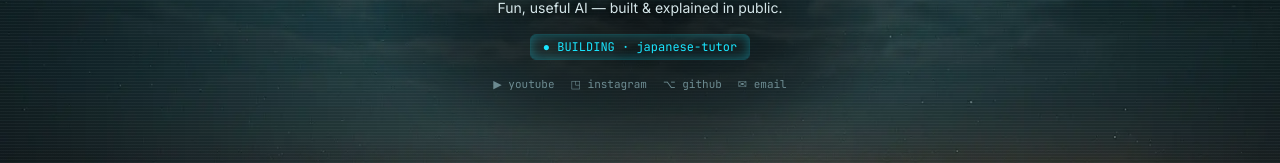
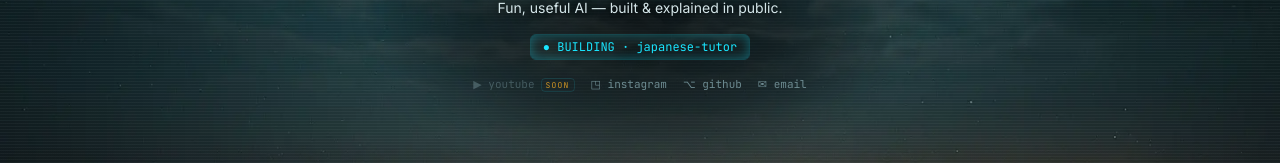
Before and after one commit to evolshenanigans/joshportfolio, a Next.js app: page / in a window 1280 px wide. Shown: the part 391-554 px from the top of the page. Built offline with nearby package versions, Linux system fonts and the light colour scheme.

Commit message:
feat(hero): coming-soon state for unlaunched socials (youtube greyed out)
A dead link to a channel that doesn't exist yet is worse than honesty:
socials listed in site.comingSoon render greyed out with a SOON tag and
no href. Flip a channel live by removing it from the list in lib/site.ts.

```diff
--- a/components/hero/HeroHud.tsx
+++ b/components/hero/HeroHud.tsx
@@ -1,4 +1,27 @@
+import type { ReactNode } from "react"
 import { site } from "@/lib/site"
+
+const comingSoon = new Set<string>(site.comingSoon)
+
+// A social entry: a real external link, or — while the channel isn't live —
+// a greyed-out label with a SOON tag instead of a dead link.
+function SocialItem({ id, href, children }: { id: string; href: string; children: ReactNode }) {
+  if (comingSoon.has(id)) {
+    return (
+      <span className="cursor-default select-none text-text-muted/50" title="coming soon">
+        {children}
+        <span className="ml-1.5 rounded border border-line/60 px-1 py-px align-middle text-[8px] tracking-[0.15em] text-accent-2/80">
+          SOON
+        </span>
+      </span>
+    )
+  }
+  return (
+    <a href={href} target="_blank" rel="noopener noreferrer" className="hover:text-accent">
+      {children}
+    </a>
+  )
+}
 
 export function HeroHud() {
   return (
@@ -35,16 +58,10 @@ export function HeroHud() {
       >
         ● BUILDING · {site.building}
       </div>
-      <div className="mt-4 flex gap-4 font-mono text-[11px] text-text-muted">
-        <a href={site.socials.youtube} target="_blank" rel="noopener noreferrer" className="hover:text-accent">
-          ▶ youtube
-        </a>
-        <a href={site.socials.instagram} target="_blank" rel="noopener noreferrer" className="hover:text-accent">
-          ◳ instagram
-        </a>
-        <a href={site.socials.github} target="_blank" rel="noopener noreferrer" className="hover:text-accent">
-          ⌥ github
-        </a>
+      <div className="mt-4 flex items-center gap-4 font-mono text-[11px] text-text-muted">
+        <SocialItem id="youtube" href={site.socials.youtube}>▶ youtube</SocialItem>
+        <SocialItem id="instagram" href={site.socials.instagram}>◳ instagram</SocialItem>
+        <SocialItem id="github" href={site.socials.github}>⌥ github</SocialItem>
         <a href={`mailto:${site.socials.email}`} className="hover:text-accent">
           ✉ email
         </a>
--- a/lib/site.ts
+++ b/lib/site.ts
@@ -9,6 +9,9 @@ export const site = {
     github: "https://github.com/evolshenanigans",
     email: "joshgusgutierrez@gmail.com",
   },
+  // Socials that aren't live yet — rendered greyed out with a SOON tag instead
+  // of linking anywhere. Remove the entry here when the channel launches.
+  comingSoon: ["youtube"],
   resume: "/joshgutierrez2026resume.pdf",
 } as const
 
```
Also changed, not shown: 1 other file (tests, documents, lock files or other folders).
